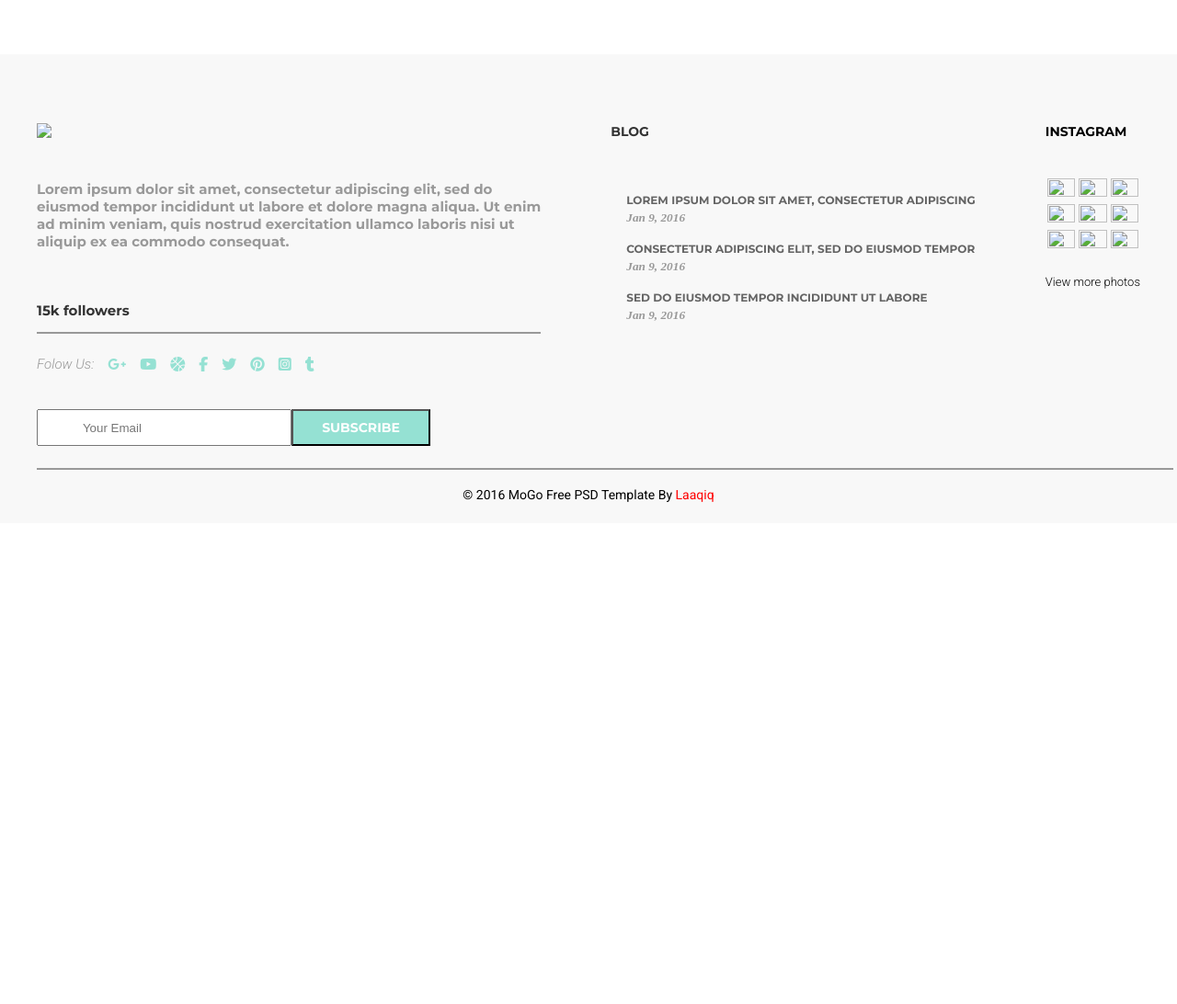
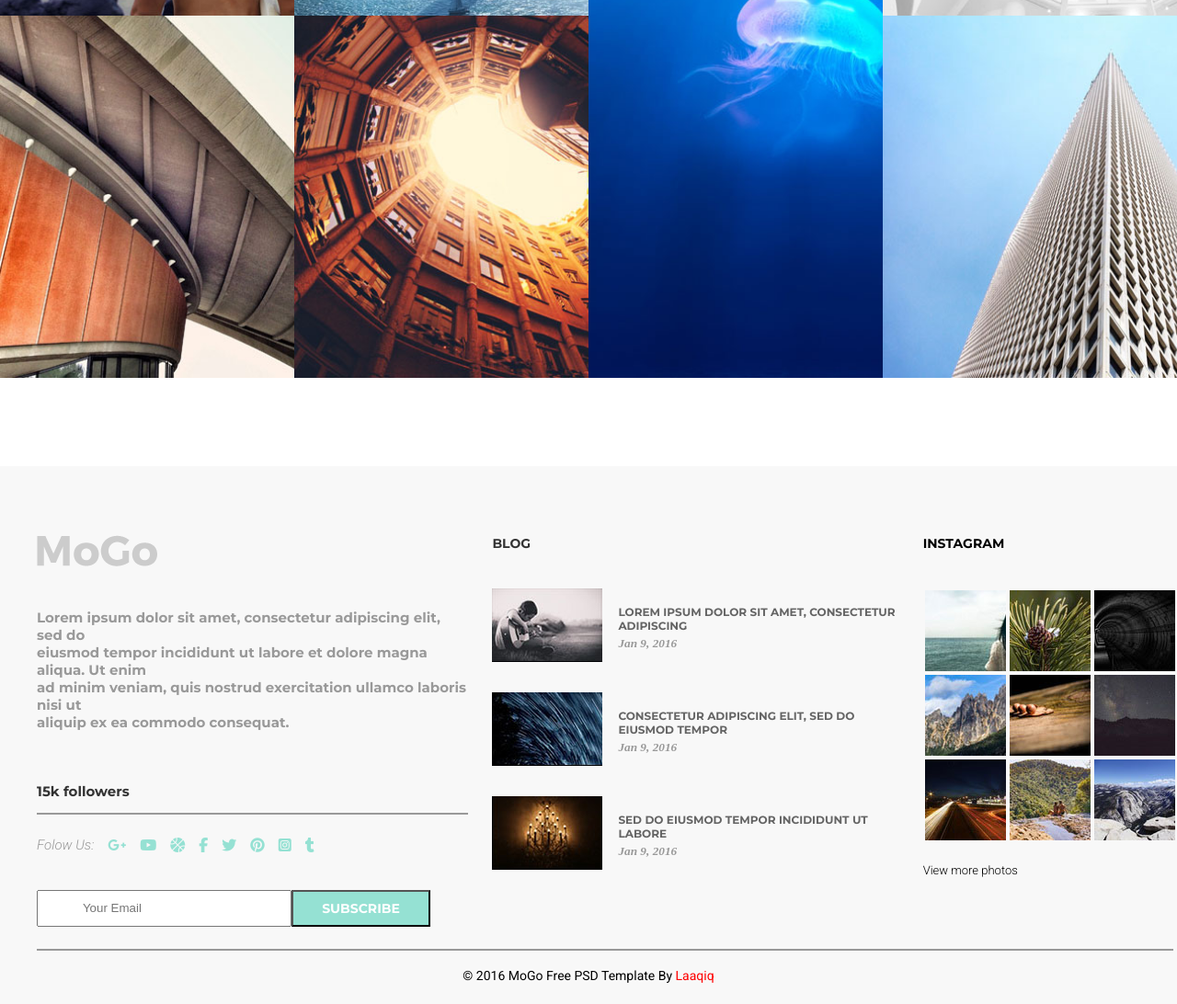
Before and after one commit to dev-andalib/MongoBD, a plain HTML site: page index.html in a window 1280 px wide. Shown: the part 5219-6311 px from the top of the page at 92% size. Before the commit the page ends 5788 px from the top, so only its background shows below. Drawn offline with Linux system fonts and the light colour scheme; files whose address does not match are found by name.

Commit message:
solved the image problem

```diff
--- a/index.html
+++ b/index.html
@@ -223,7 +223,7 @@
                 <div class="one">
                     <div class="img">
                         <a href="#">
-                            <img src="../Mongo/tpic1.jpg">
+                            <img src="tpic1.jpg">
                             <div class="overlay overlay2">
                                 <div class="i">
                                     <i class="fa-brands fa-facebook-f"></i>
@@ -259,7 +259,7 @@
                 </div>
                 <div class="one">
                     <div class="img"><a href="#">
-                            <img src="../Mongo/tpic2.jpg">
+                            <img src="tpic2.jpg">
                             <div class="overlay overlay2">
                                 <div class="i">
                                     <i class="fa-brands fa-facebook-f"></i>
@@ -296,7 +296,7 @@
                 <div class="one">
                     <div class="img">
                         <a href="#">
-                            <img src="../Mongo/tpic3.jpg">
+                            <img src="tpic3.jpg">
                             <div class="overlay overlay2">
                                 <div class="i">
                                     <i class="fa-brands fa-facebook-f"></i>
@@ -360,7 +360,7 @@
             </div>
             <div class="pic">
                 <a href="#">
-                    <img src="../Mongo/work6.jpg">
+                    <img src="work6.jpg">
                     <div class="overlay overlay3">
                         <i class="fa-regular fa-image" style="color: #fff;"></i>
                         <div class="text_container">
@@ -453,7 +453,7 @@
             <div class="end_wrap">
                 <div class="logo">
                     <div class="logo_pic">
-                        <img src="../Mongo/logo.png">
+                        <img src="logo.png">
                     </div>
                     <p>Lorem ipsum dolor sit amet, consectetur adipiscing elit, sed do<br>eiusmod tempor incididunt ut
                         labore et dolore magna aliqua. Ut enim<br>ad minim veniam, quis nostrud exercitation ullamco
@@ -483,7 +483,7 @@
                 <div class="blog">
                     <h4>blog</h4>
                     <div class="blog_item">
-                        <img src="../Mongo/blog1.jpg" alt="">
+                        <img src="blog1.jpg" alt="">
                         <div class="blog_txt">
                             <p>Lorem ipsum dolor sit amet,
                                 consectetur adipiscing</p>
@@ -491,7 +491,7 @@
                         </div>
                     </div>
                     <div class="blog_item">
-                        <img src="../Mongo/blog2.jpg" alt="">
+                        <img src="blog2.jpg" alt="">
                         <div class="blog_txt">
                             <p>Consectetur adipiscing elit,
                                 sed do eiusmod tempor</p>
@@ -499,7 +499,7 @@
                         </div>
                     </div>
                     <div class="blog_item">
-                        <img src=".//blog3.jpg" alt="">
+                        <img src="blog3.jpg" alt="">
                         <div class="blog_txt">
                             <p>sed do eiusmod tempor
                                 incididunt ut labore</p>
@@ -511,19 +511,19 @@
                     <h5>instagram</h5>
                     <div class="photo">
                         <div class="group">
-                            <img src="../Mongo/insta1.jpg" alt="">
-                            <img src="../Mongo/insta2.jpg" alt="">
-                            <img src="../Mongo/insta3.jpg" alt="">
+                            <img src="insta1.jpg" alt="">
+                            <img src="insta2.jpg" alt="">
+                            <img src="insta3.jpg" alt="">
                         </div>
                         <div class="group">
-                            <img src="../Mongo/insta4.jpg" alt="">
-                            <img src="../Mongo/insta5.jpg" alt="">
-                            <img src="../Mongo/insta6.jpg" alt="">
+                            <img src="insta4.jpg" alt="">
+                            <img src="insta5.jpg" alt="">
+                            <img src="insta6.jpg" alt="">
                         </div>
                         <div class="group">
-                            <img src="../Mongo/insta7.jpg" alt="">
-                            <img src="../Mongo/insta8.jpg" alt="">
-                            <img src="../Mongo/insta9.jpg" alt="">
+                            <img src="insta7.jpg" alt="">
+                            <img src="insta8.jpg" alt="">
+                            <img src="insta9.jpg" alt="">
                         </div>
                     </div>
                     <a href="#"><h6>View more photos</h6></a>
```
